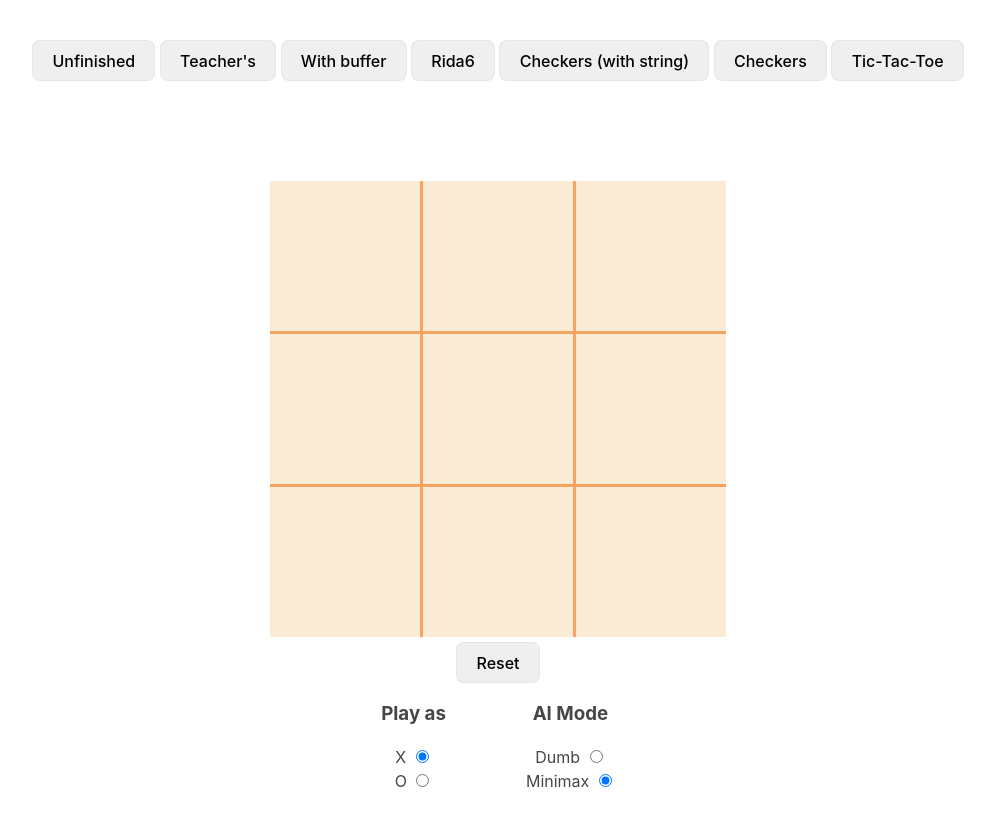
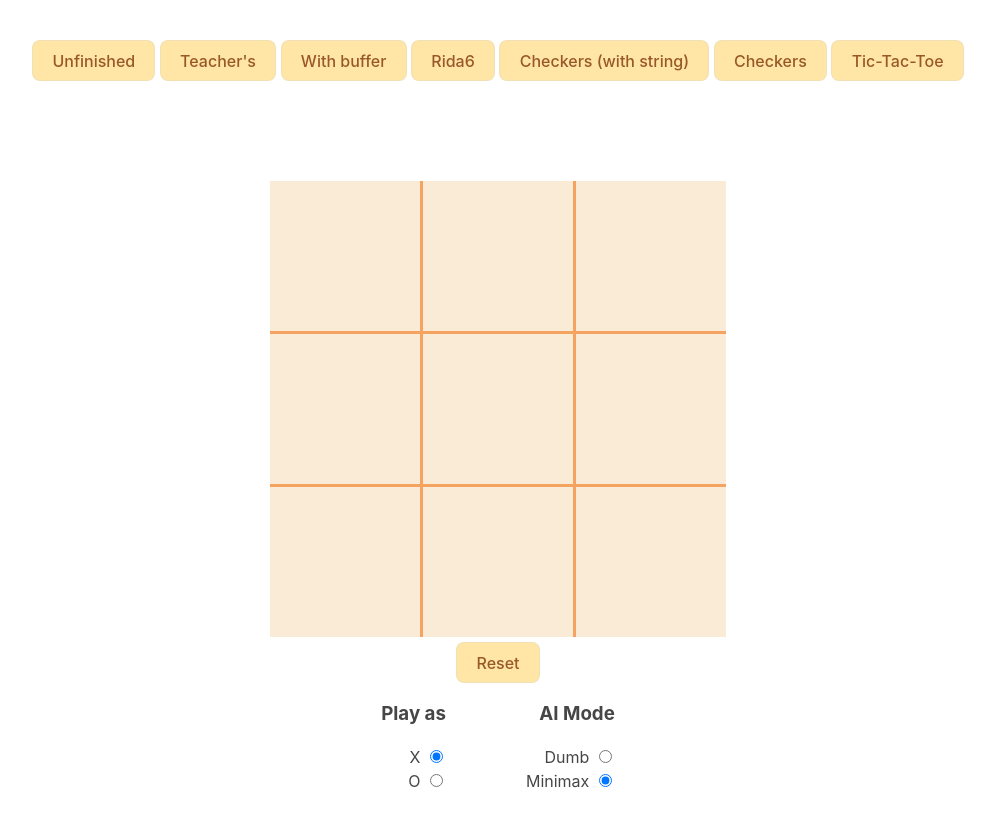
Before and after one commit to Uptaker/AI, a Svelte app in the folder code/week1/: page / in a window 1280 px wide. Shown: the top 826 px of the page, without its empty margins (142-1137 px from the left). Built offline with nearby package versions, Linux system fonts and the light colour scheme.

Commit message:
make button styles consistent

```diff
--- a/code/week1/src/app.css
+++ b/code/week1/src/app.css
@@ -38,6 +38,14 @@ h1 {
   text-align: center;
 }
 
+.w-full {
+  width: 100%;
+}
+
+.text-right {
+  text-align: right;
+}
+
 button {
   border-radius: 8px;
   border: 1px solid rgba(211, 211, 211, 0.31);
@@ -47,9 +55,11 @@ button {
   font-family: inherit;
   cursor: pointer;
   transition: border-color 0.25s;
+  color: #99582A;
+  background-color: #FFE6A7
 }
 button:hover {
-  border-color: #646cff;
+  border-color: #99582A;
 }
 button:focus,
 button:focus-visible {
```
